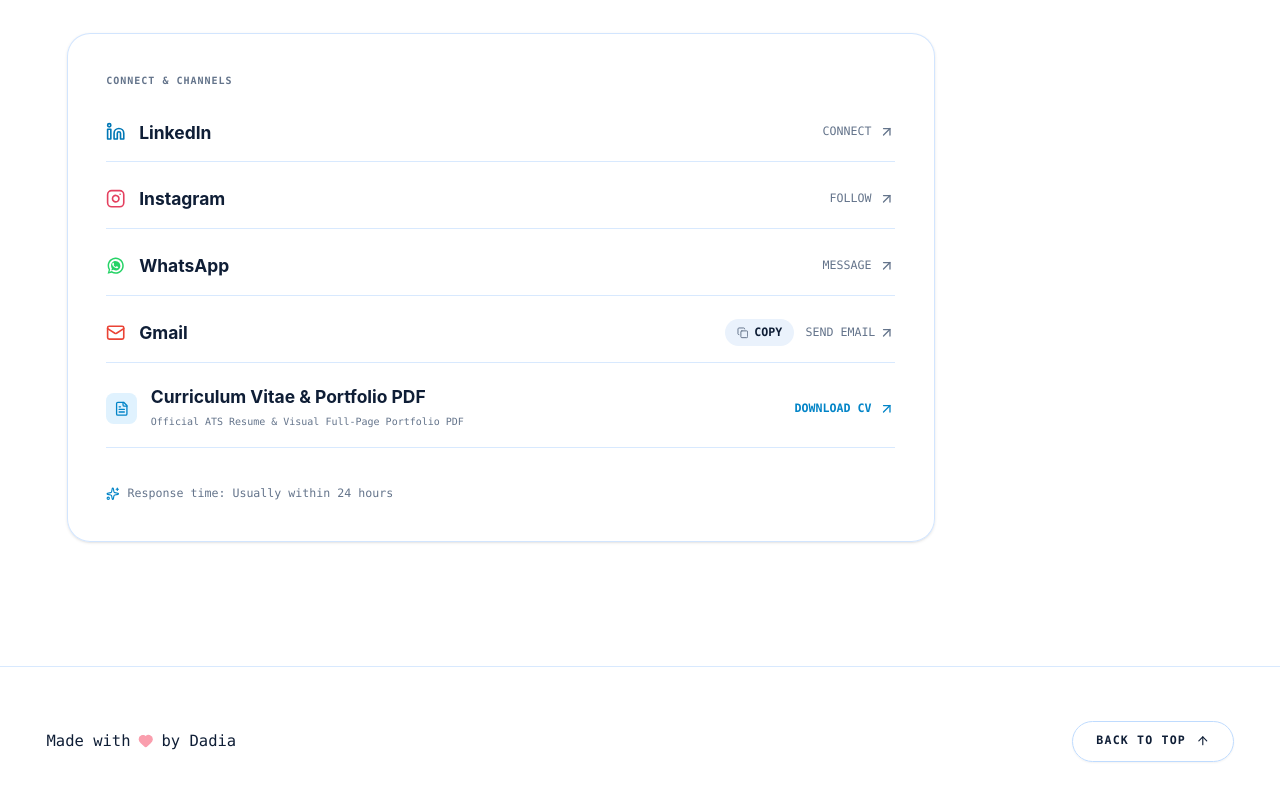
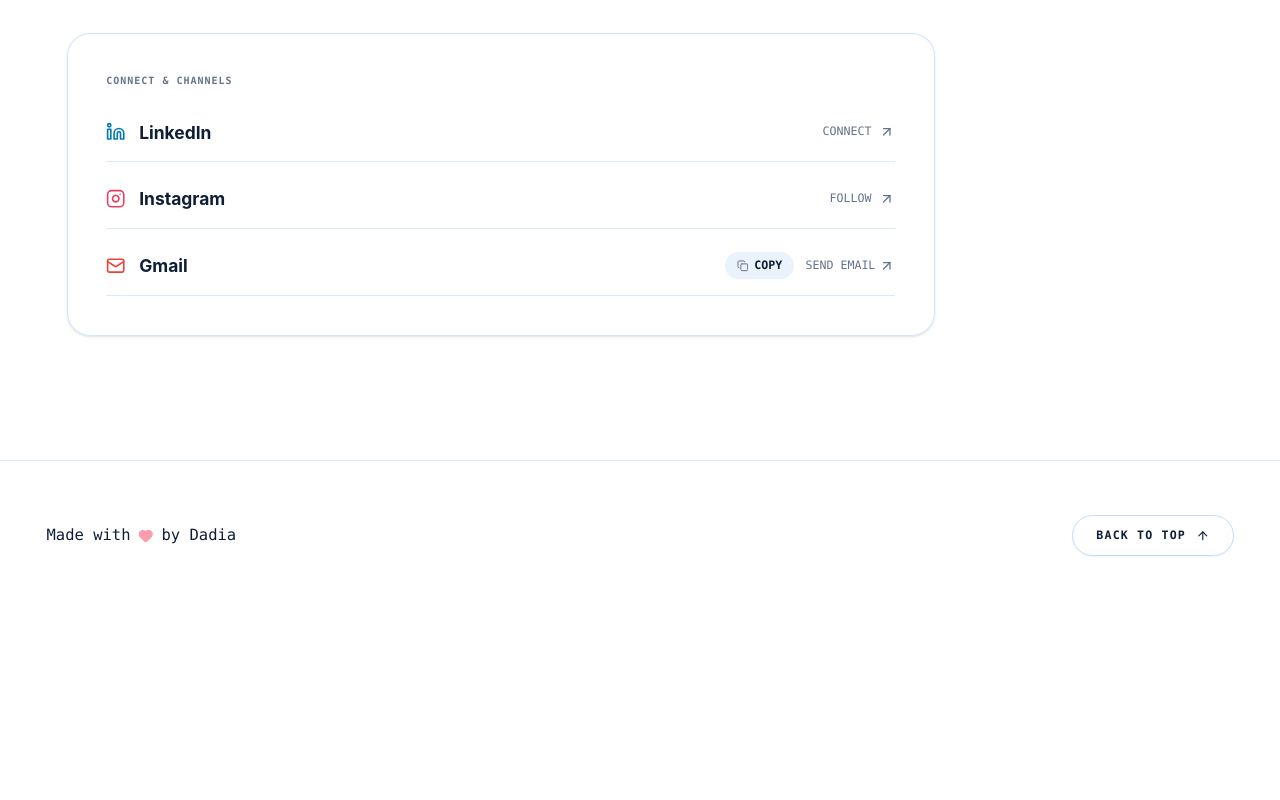
Before and after one commit to yasuaRin/dadiaPortofolio, a React (Vite) app: page / in a window 1280 px wide. Shown: the part 8616-9416 px from the top of the page. After the commit the page ends 9226 px from the top, so only its background shows below. Built offline with nearby package versions, Linux system fonts and the light colour scheme.

Commit message:
changing gdrive url.3

```diff
--- a/src/components/Contact.tsx
+++ b/src/components/Contact.tsx
@@ -1,19 +1,7 @@
 import React, { useState } from 'react';
-import { Linkedin, Instagram, Copy, Check, ArrowUpRight, Mail, Sparkles, FileText, FileDown } from 'lucide-react';
+import { Linkedin, Instagram, Copy, Check, ArrowUpRight, Mail } from 'lucide-react';
 import { motion } from 'motion/react';
 import { playCelebrationSound } from '../utils/soundEffects';
-
-// Official WhatsApp Vector Icon SVG
-const WhatsAppIcon: React.FC<{ className?: string }> = ({ className = "w-4 h-4" }) => (
-  <svg
-    viewBox="0 0 24 24"
-    fill="currentColor"
-    className={className}
-    aria-hidden="true"
-  >
-    <path d="M12.031 6.172c-3.181 0-5.767 2.586-5.768 5.766-.001 1.298.38 2.27 1.019 3.287l-.711 2.598 2.664-.698c.969.586 1.874.887 2.796.888h.005c3.18 0 5.767-2.587 5.768-5.766.001-3.182-2.585-5.775-5.773-5.775zm3.376 8.214c-.149.42-1.026.804-1.428.847-.394.041-.884.053-2.584-.654-1.748-.727-2.91-2.484-3.003-2.607-.093-.122-.727-.969-.727-1.85 0-.882.463-1.316.627-1.493.164-.178.358-.223.477-.223.12 0 .239.001.343.007.109.006.257-.041.402.308.149.358.508 1.239.553 1.328.045.09.075.194.015.313-.06.12-.09.194-.179.299-.09.104-.189.233-.27.313-.09.09-.184.187-.079.367.104.179.465.767 1.002 1.246.691.616 1.274.808 1.453.898.179.09.284.075.388-.045.105-.12.448-.523.568-.702.119-.179.239-.149.403-.09.164.06 1.045.493 1.224.582.179.09.299.135.343.209.045.075.045.433-.104.853zM12 2C6.477 2 2 6.477 2 12c0 1.891.524 3.66 1.434 5.176L2 22l4.954-1.399A9.956 9.956 0 0012 22c5.523 0 10-4.477 10-10S17.523 2 12 2zm0 18.167c-1.637 0-3.155-.494-4.422-1.344l-.317-.213-2.937.828.845-2.859-.234-.339A8.136 8.136 0 013.833 12c0-4.502 3.665-8.167 8.167-8.167 4.503 0 8.167 3.665 8.167 8.167 0 4.503-3.664 8.167-8.167 8.167z" />
-  </svg>
-);
 
 interface ContactProps {
   onOpenResumeModal?: () => void;
@@ -77,7 +65,7 @@ export const Contact: React.FC<ContactProps> = ({ onOpenResumeModal }) => {
           </h2>
         </motion.div>
 
-        {/* Contact Content: Unified Channels Container with LinkedIn, Instagram, WhatsApp, and Gmail */}
+        {/* Contact Content: Unified Channels Container with LinkedIn, Instagram, and Gmail */}
         <div className="max-w-4xl">
           <motion.div
             initial={{ opacity: 0, y: 24 }}
@@ -114,7 +102,7 @@ export const Contact: React.FC<ContactProps> = ({ onOpenResumeModal }) => {
               <motion.a
                 whileHover={{ x: 6 }}
                 transition={{ type: 'spring', stiffness: 400, damping: 25 }}
-                href="https://instagram.com"
+                href="https://www.instagram.com/niptdadia/"
                 target="_blank"
                 rel="noopener noreferrer"
                 className="group flex items-center justify-between py-4 border-b border-[#BFDBFE]/60 dark:border-[#222] hover:border-[#0284C7] dark:hover:border-[#F472B6] transition-all"
@@ -129,26 +117,7 @@ export const Contact: React.FC<ContactProps> = ({ onOpenResumeModal }) => {
                 </div>
               </motion.a>
 
-              {/* Official WhatsApp */}
-              <motion.a
-                whileHover={{ x: 6 }}
-                transition={{ type: 'spring', stiffness: 400, damping: 25 }}
-                href="https://wa.me/"
-                target="_blank"
-                rel="noopener noreferrer"
-                className="group flex items-center justify-between py-4 border-b border-[#BFDBFE]/60 dark:border-[#222] hover:border-[#25D366] transition-all"
-              >
-                <div className="flex items-center gap-3.5">
-                  <WhatsAppIcon className="w-5 h-5 text-[#25D366] group-hover:scale-110 transition-transform" />
-                  <span className="text-base sm:text-lg font-bold text-[#0F1E36] dark:text-[#F3F3F2]">WhatsApp</span>
-                </div>
-                <div className="flex items-center gap-2 text-xs font-mono text-[#64748B] dark:text-[#AAA] group-hover:text-[#25D366]">
-                  <span>MESSAGE</span>
-                  <ArrowUpRight className="w-4 h-4 transition-transform duration-200 group-hover:translate-x-0.5 group-hover:-translate-y-0.5" />
-                </div>
-              </motion.a>
-
-              {/* Gmail (Located inside the same container below WhatsApp, matching the exact same row design without displaying the literal email) */}
+              {/* Gmail */}
               <motion.a
                 whileHover={{ x: 6 }}
                 transition={{ type: 'spring', stiffness: 400, damping: 25 }}
@@ -189,37 +158,6 @@ export const Contact: React.FC<ContactProps> = ({ onOpenResumeModal }) => {
                   </div>
                 </div>
               </motion.a>
-
-              {/* Download PDF Portfolio Resume */}
-              <motion.div
-                whileHover={{ x: 6 }}
-                transition={{ type: 'spring', stiffness: 400, damping: 25 }}
-                onClick={onOpenResumeModal}
-                className="group flex items-center justify-between py-4 border-b border-[#BFDBFE]/60 dark:border-[#222] hover:border-[#0284C7] dark:hover:border-[#F472B6] transition-all cursor-pointer"
-              >
-                <div className="flex items-center gap-3.5">
-                  <div className="w-8 h-8 rounded-lg bg-[#E0F2FE] dark:bg-[#1E1E1E] flex items-center justify-center text-[#0284C7] dark:text-[#F472B6] group-hover:scale-110 transition-transform">
-                    <FileText className="w-4 h-4" />
-                  </div>
-                  <div>
-                    <span className="text-base sm:text-lg font-bold text-[#0F1E36] dark:text-[#F3F3F2] block leading-tight">
-                      Curriculum Vitae &amp; Portfolio PDF
-                    </span>
-                    <span className="text-[10px] font-mono text-[#64748B] dark:text-[#888]">
-                      Official ATS Resume &amp; Visual Full-Page Portfolio PDF
-                    </span>
-                  </div>
-                </div>
-                <div className="flex items-center gap-2 text-xs font-mono text-[#0284C7] dark:text-[#F472B6] font-bold">
-                  <span>DOWNLOAD CV</span>
-                  <ArrowUpRight className="w-4 h-4 transition-transform duration-200 group-hover:translate-x-0.5 group-hover:-translate-y-0.5" />
-                </div>
-              </motion.div>
-            </div>
-
-            <div className="mt-6 pt-4 flex items-center gap-2 text-xs font-mono text-[#64748B] dark:text-[#777]">
-              <Sparkles className="w-3.5 h-3.5 text-[#0284C7] dark:text-[#F472B6]" />
-              <span>Response time: Usually within 24 hours</span>
             </div>
           </motion.div>
         </div>
```
